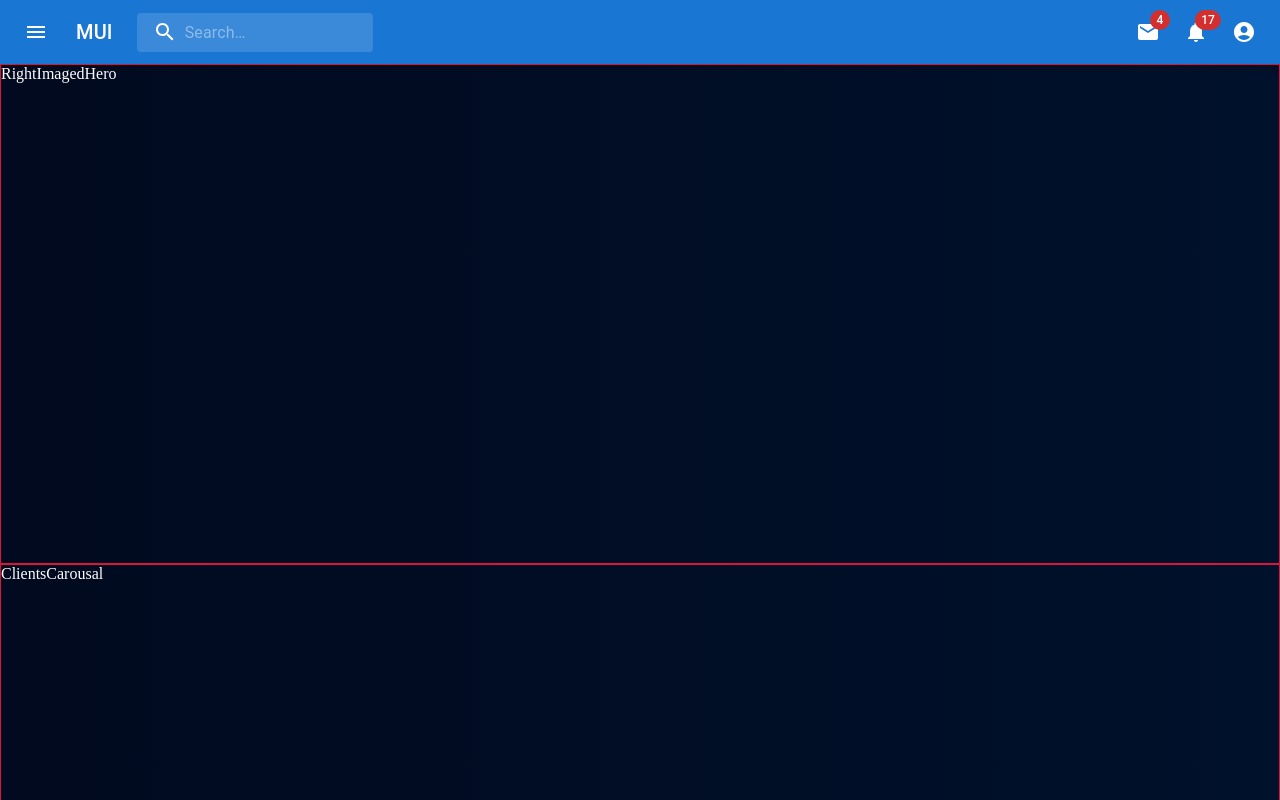
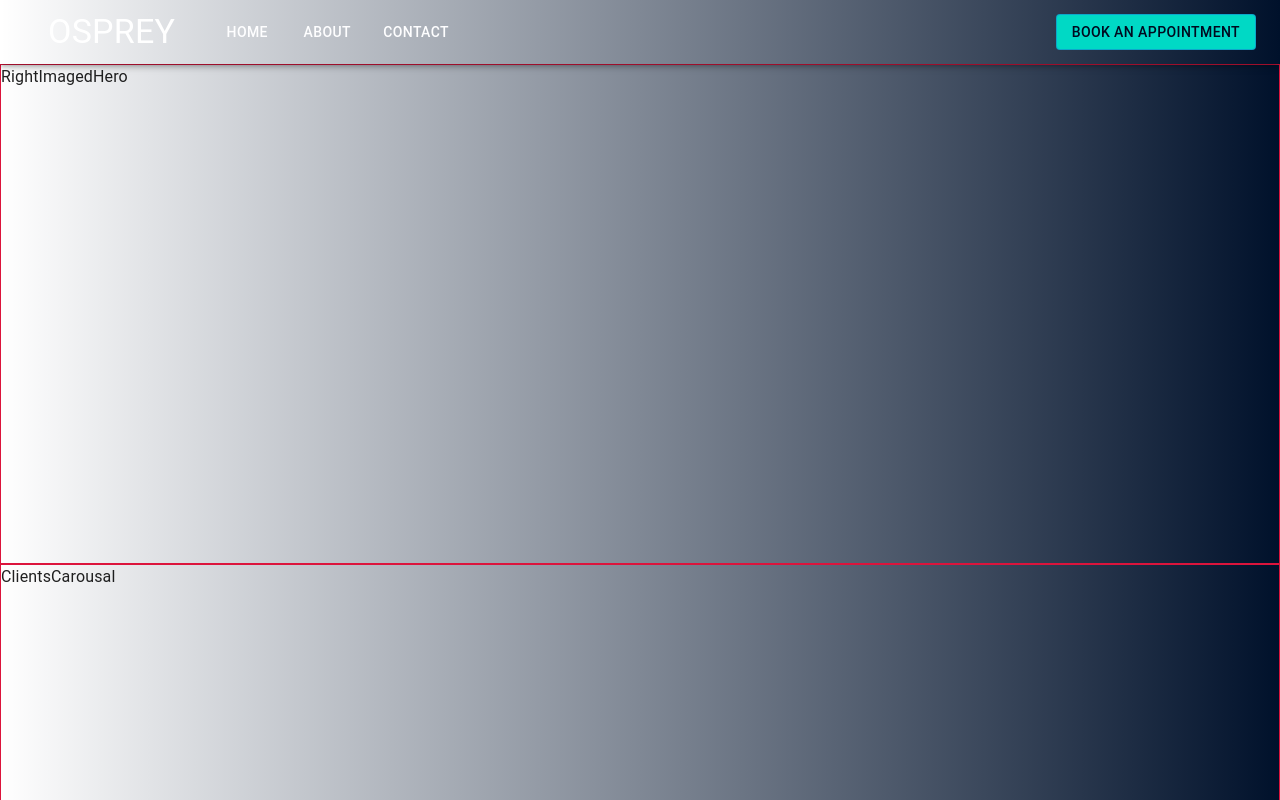
Before and after one commit to AflahPS/osprey-fe-next, a Next.js app: page / in a window 1280 px wide. Shown: the top 800 px of the page. Built offline with nearby package versions, Linux system fonts and the light colour scheme.

Commit message:
navigation bar layout initial

```diff
--- a/src/components/Navbar/index.tsx
+++ b/src/components/Navbar/index.tsx
@@ -1,235 +1,149 @@
-"use client"
-import React, { useState,MouseEvent } from 'react';
-import { styled, alpha } from '@mui/material/styles';
+import * as React from 'react';
 import AppBar from '@mui/material/AppBar';
 import Box from '@mui/material/Box';
+import CssBaseline from '@mui/material/CssBaseline';
+import Divider from '@mui/material/Divider';
+import Drawer from '@mui/material/Drawer';
+import IconButton from '@mui/material/IconButton';
+import List from '@mui/material/List';
+import ListItem from '@mui/material/ListItem';
+import ListItemButton from '@mui/material/ListItemButton';
+import ListItemText from '@mui/material/ListItemText';
+import MenuIcon from '@mui/icons-material/Menu';
 import Toolbar from '@mui/material/Toolbar';
-import IconButton from '@mui/material/IconButton';
 import Typography from '@mui/material/Typography';
-import InputBase from '@mui/material/InputBase';
-import Badge from '@mui/material/Badge';
-import MenuItem from '@mui/material/MenuItem';
-import Menu from '@mui/material/Menu';
-import MenuIcon from '@mui/icons-material/Menu';
-import SearchIcon from '@mui/icons-material/Search';
-import AccountCircle from '@mui/icons-material/AccountCircle';
-import MailIcon from '@mui/icons-material/Mail';
-import NotificationsIcon from '@mui/icons-material/Notifications';
-import MoreIcon from '@mui/icons-material/MoreVert';
+import Button from '@mui/material/Button';
+import { theme } from '@/utils/theme';
 
-const Search = styled('div')(({ theme }) => ({
-  position: 'relative',
-  borderRadius: theme.shape.borderRadius,
-  backgroundColor: alpha(theme.palette.common.white, 0.15),
-  '&:hover': {
-    backgroundColor: alpha(theme.palette.common.white, 0.25),
-  },
-  marginRight: theme.spacing(2),
-  marginLeft: 0,
-  width: '100%',
-  [theme.breakpoints.up('sm')]: {
-    marginLeft: theme.spacing(3),
-    width: 'auto',
-  },
-}));
+interface Props {
+  window?: () => Window;
+}
 
-const SearchIconWrapper = styled('div')(({ theme }) => ({
-  padding: theme.spacing(0, 2),
-  height: '100%',
-  position: 'absolute',
-  pointerEvents: 'none',
-  display: 'flex',
-  alignItems: 'center',
-  justifyContent: 'center',
-}));
+const drawerWidth = 240;
+const navItems = ['Home', 'About', 'Contact'];
 
-const StyledInputBase = styled(InputBase)(({ theme }) => ({
-  color: 'inherit',
-  '& .MuiInputBase-input': {
-    padding: theme.spacing(1, 1, 1, 0),
-    // vertical padding + font size from searchIcon
-    paddingLeft: `calc(1em + ${theme.spacing(4)})`,
-    transition: theme.transitions.create('width'),
-    width: '100%',
-    [theme.breakpoints.up('md')]: {
-      width: '20ch',
-    },
-  },
-}));
+export default function DrawerAppBar(props: Props) {
+  const { window } = props;
+  const [mobileOpen, setMobileOpen] = React.useState(false);
 
-export default function Navbar() {
-  const [anchorEl, setAnchorEl] = useState<null | HTMLElement>(null);
-  const [mobileMoreAnchorEl, setMobileMoreAnchorEl] =
-    useState<null | HTMLElement>(null);
-
-  const isMenuOpen = Boolean(anchorEl);
-  const isMobileMenuOpen = Boolean(mobileMoreAnchorEl);
-
-  const handleProfileMenuOpen = (event: MouseEvent<HTMLElement>) => {
-    setAnchorEl(event.currentTarget);
+  const handleDrawerToggle = () => {
+    setMobileOpen((prevState) => !prevState);
   };
 
-  const handleMobileMenuClose = () => {
-    setMobileMoreAnchorEl(null);
-  };
-
-  const handleMenuClose = () => {
-    setAnchorEl(null);
-    handleMobileMenuClose();
-  };
-
-  const handleMobileMenuOpen = (event: MouseEvent<HTMLElement>) => {
-    setMobileMoreAnchorEl(event.currentTarget);
-  };
-
-  const menuId = 'primary-search-account-menu';
-  const renderMenu = (
-    <Menu
-      anchorEl={anchorEl}
-      anchorOrigin={{
-        vertical: 'top',
-        horizontal: 'right',
-      }}
-      id={menuId}
-      keepMounted
-      transformOrigin={{
-        vertical: 'top',
-        horizontal: 'right',
-      }}
-      open={isMenuOpen}
-      onClose={handleMenuClose}
+  const drawer = (
+    <Box
+      onClick={handleDrawerToggle}
+      sx={{ textAlign: 'center', color: theme.osprey.colors.fontWhite }}
     >
-      <MenuItem onClick={handleMenuClose}>Profile</MenuItem>
-      <MenuItem onClick={handleMenuClose}>My account</MenuItem>
-    </Menu>
+      <Typography
+        variant='h4'
+        fontWeight={400}
+        sx={{ my: 2 }}
+      >
+        OSPREY
+      </Typography>
+      <Divider />
+      <List>
+        {navItems.map((item) => (
+          <ListItem
+            key={item}
+            disablePadding
+          >
+            <ListItemButton sx={{ textAlign: 'center' }}>
+              <ListItemText primary={item} />
+            </ListItemButton>
+          </ListItem>
+        ))}
+      </List>
+    </Box>
   );
 
-  const mobileMenuId = 'primary-search-account-menu-mobile';
-  const renderMobileMenu = (
-    <Menu
-      anchorEl={mobileMoreAnchorEl}
-      anchorOrigin={{
-        vertical: 'top',
-        horizontal: 'right',
-      }}
-      id={mobileMenuId}
-      keepMounted
-      transformOrigin={{
-        vertical: 'top',
-        horizontal: 'right',
-      }}
-      open={isMobileMenuOpen}
-      onClose={handleMobileMenuClose}
-    >
-      <MenuItem>
-        <IconButton size="large" aria-label="show 4 new mails" color="inherit">
-          <Badge badgeContent={4} color="error">
-            <MailIcon />
-          </Badge>
-        </IconButton>
-        <p>Messages</p>
-      </MenuItem>
-      <MenuItem>
-        <IconButton
-          size="large"
-          aria-label="show 17 new notifications"
-          color="inherit"
-        >
-          <Badge badgeContent={17} color="error">
-            <NotificationsIcon />
-          </Badge>
-        </IconButton>
-        <p>Notifications</p>
-      </MenuItem>
-      <MenuItem onClick={handleProfileMenuOpen}>
-        <IconButton
-          size="large"
-          aria-label="account of current user"
-          aria-controls="primary-search-account-menu"
-          aria-haspopup="true"
-          color="inherit"
-        >
-          <AccountCircle />
-        </IconButton>
-        <p>Profile</p>
-      </MenuItem>
-    </Menu>
-  );
+  const container = window !== undefined ? () => window().document.body : undefined;
 
   return (
-    <Box sx={{ flexGrow: 1 }}>
-      <AppBar position="static">
+    <Box sx={{ display: 'flex' }}>
+      <CssBaseline />
+      <AppBar
+        component='nav'
+        sx={{
+          display: 'flex',
+          flexDirection: 'row',
+          justifyContent: 'space-between',
+          alignItems: 'center',
+          paddingX: 3,
+          backgroundColor: 'transparent',
+        }}
+      >
         <Toolbar>
           <IconButton
-            size="large"
-            edge="start"
-            color="inherit"
-            aria-label="open drawer"
-            sx={{ mr: 2 }}
+            color='inherit'
+            aria-label='open drawer'
+            edge='start'
+            onClick={handleDrawerToggle}
+            sx={{ mr: 2, display: { sm: 'none' } }}
           >
             <MenuIcon />
           </IconButton>
-          <Typography
-            variant="h6"
-            noWrap
-            component="div"
-            sx={{ display: { xs: 'none', sm: 'block' } }}
+          <Box
+            display={'flex'}
+            alignItems={'center'}
           >
-            MUI
-          </Typography>
-          <Search>
-            <SearchIconWrapper>
-              <SearchIcon />
-            </SearchIconWrapper>
-            <StyledInputBase
-              placeholder="Search…"
-              inputProps={{ 'aria-label': 'search' }}
-            />
-          </Search>
-          <Box sx={{ flexGrow: 1 }} />
-          <Box sx={{ display: { xs: 'none', md: 'flex' } }}>
-            <IconButton size="large" aria-label="show 4 new mails" color="inherit">
-              <Badge badgeContent={4} color="error">
-                <MailIcon />
-              </Badge>
-            </IconButton>
-            <IconButton
-              size="large"
-              aria-label="show 17 new notifications"
-              color="inherit"
+            <Typography
+              variant='h4'
+              fontWeight={400}
+              component='div'
+              sx={{ flexGrow: 1, display: { xs: 'none', sm: 'block' } }}
             >
-              <Badge badgeContent={17} color="error">
-                <NotificationsIcon />
-              </Badge>
-            </IconButton>
-            <IconButton
-              size="large"
-              edge="end"
-              aria-label="account of current user"
-              aria-controls={menuId}
-              aria-haspopup="true"
-              onClick={handleProfileMenuOpen}
-              color="inherit"
+              OSPREY
+            </Typography>
+            <Box
+              sx={{ display: { xs: 'none', sm: 'flex' }, gap: 2 }}
+              paddingLeft={5}
             >
-              <AccountCircle />
-            </IconButton>
-          </Box>
-          <Box sx={{ display: { xs: 'flex', md: 'none' } }}>
-            <IconButton
-              size="large"
-              aria-label="show more"
-              aria-controls={mobileMenuId}
-              aria-haspopup="true"
-              onClick={handleMobileMenuOpen}
-              color="inherit"
-            >
-              <MoreIcon />
-            </IconButton>
+              {navItems.map((item) => (
+                <Button
+                  key={item}
+                  sx={{ color: theme.osprey.colors.fontWhite }}
+                >
+                  {item}
+                </Button>
+              ))}
+            </Box>
           </Box>
         </Toolbar>
+        <Box>
+          <Button
+            variant='outlined'
+            sx={{
+              backgroundColor: theme.osprey.colors.primaryLight,
+              color: theme.osprey.colors.bgDark,
+            }}
+          >
+            Book an Appointment
+          </Button>
+        </Box>
       </AppBar>
-      {renderMobileMenu}
-      {renderMenu}
+      <Box component='nav'>
+        <Drawer
+          container={container}
+          variant='temporary'
+          open={mobileOpen}
+          onClose={handleDrawerToggle}
+          ModalProps={{
+            keepMounted: true, // Better open performance on mobile.
+          }}
+          sx={{
+            display: { xs: 'block', sm: 'none' },
+            '& .MuiDrawer-paper': {
+              boxSizing: 'border-box',
+              width: drawerWidth,
+              backgroundColor: 'transparent',
+            },
+          }}
+        >
+          {drawer}
+        </Drawer>
+      </Box>
     </Box>
   );
 }
--- a/src/wrappers/Layout/index.tsx
+++ b/src/wrappers/Layout/index.tsx
@@ -14,7 +14,7 @@ const AppLayout = (props: Props) => {
       <Grid item>
         <Navbar />
       </Grid>
-      <Grid item>{children}</Grid>
+      <Grid item paddingTop={8}>{children}</Grid>
       <Grid item>
         <Footer />
       </Grid>
```
